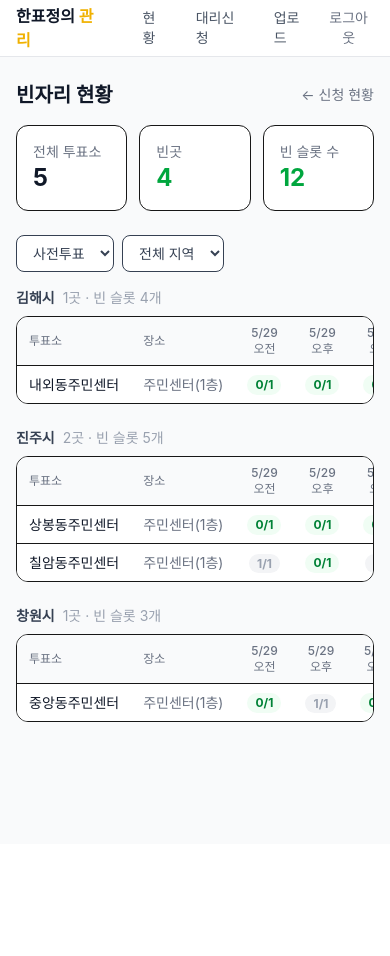
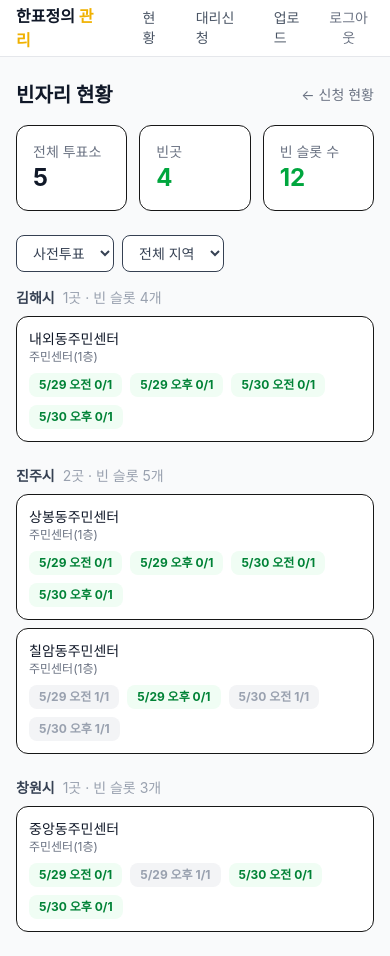
Before and after one commit to learn-slowly/1pyo, a Next.js app: page /admin/vacancies in a window 390 px wide. Before the commit the page ends 844 px from the top, so only its background shows below. Built offline with nearby package versions, Linux system fonts and the light colour scheme; a web font is replaced by a local one.

Commit message:
빈자리 현황 테이블 → 카드 레이아웃 (모바일 대응)
Co-Authored-By: Claude Opus 4.6 (1M context) <noreply@anthropic.com>

```diff
--- a/src/app/admin/vacancies/page.tsx
+++ b/src/app/admin/vacancies/page.tsx
@@ -131,50 +131,26 @@ export default function VacanciesPage() {
                   {regionStations.length}곳 · 빈 슬롯 {regionStations.reduce((s, st) => s + totalVacancies(st), 0)}개
                 </span>
               </h2>
-              <div className="overflow-x-auto border rounded-xl bg-white">
-                <table className="min-w-full text-sm">
-                  <thead>
-                    <tr className="bg-gray-50 border-b">
-                      <th className="px-3 py-2 text-left text-xs font-medium text-gray-500">투표소</th>
-                      <th className="px-3 py-2 text-left text-xs font-medium text-gray-500">장소</th>
-                      {type === 'polling' && (
-                        <>
-                          <th className="px-3 py-2 text-center text-xs font-medium text-gray-500">오전</th>
-                          <th className="px-3 py-2 text-center text-xs font-medium text-gray-500">오후</th>
-                        </>
-                      )}
-                      {type === 'early' && (
-                        <>
-                          <th className="px-3 py-2 text-center text-xs font-medium text-gray-500">5/29 오전</th>
-                          <th className="px-3 py-2 text-center text-xs font-medium text-gray-500">5/29 오후</th>
-                          <th className="px-3 py-2 text-center text-xs font-medium text-gray-500">5/30 오전</th>
-                          <th className="px-3 py-2 text-center text-xs font-medium text-gray-500">5/30 오후</th>
-                        </>
-                      )}
-                      {type === 'counting' && (
-                        <th className="px-3 py-2 text-center text-xs font-medium text-gray-500">현황</th>
-                      )}
-                    </tr>
-                  </thead>
-                  <tbody>
+              <div className="grid gap-2">
                 {regionStations.map((station) => {
                   const slots = getSlotInfo(station);
                   const slotKeys = getSlotKeys(station);
                   return (
-                        <tr key={station.id} className="border-b last:border-0 hover:bg-gray-50">
-                          <td className="px-3 py-2 whitespace-nowrap font-medium text-gray-900">{station.station_name}</td>
-                          <td className="px-3 py-2 whitespace-nowrap text-gray-500">{station.building_name || '-'}</td>
+                    <div key={station.id} className="bg-white border rounded-xl p-3">
+                      <div className="mb-2">
+                        <p className="font-medium text-sm text-gray-900">{station.station_name}</p>
+                        {station.building_name && <p className="text-xs text-gray-500">{station.building_name}</p>}
+                      </div>
+                      <div className="flex flex-wrap gap-2">
                         {slots.map((slot, i) => {
-                            const remaining = slot.max - slot.count;
-                            const full = remaining <= 0;
-                            return (
-                              <td key={slot.label} className="px-3 py-2 text-center whitespace-nowrap">
-                                {full ? (
-                                  <span className="text-xs font-bold px-2 py-0.5 rounded-full bg-gray-100 text-gray-400">
-                                    {slot.count}/{slot.max}
+                          const full = slot.max - slot.count <= 0;
+                          return full ? (
+                            <span key={slot.label} className="text-xs font-bold px-2.5 py-1 rounded-lg bg-gray-100 text-gray-400">
+                              {slot.label} {slot.count}/{slot.max}
                             </span>
                           ) : (
                             <button
+                              key={slot.label}
                               onClick={() => {
                                 const params = new URLSearchParams({
                                   type,
@@ -184,19 +160,16 @@ export default function VacanciesPage() {
                                 });
                                 router.push(`/admin/register?${params}`);
                               }}
-                                    className="text-xs font-bold px-2 py-0.5 rounded-full bg-green-50 text-green-700 hover:bg-green-100 cursor-pointer transition-colors"
+                              className="text-xs font-bold px-2.5 py-1 rounded-lg bg-green-50 text-green-700 hover:bg-green-100 transition-colors"
                             >
-                                    {slot.count}/{slot.max}
+                              {slot.label} {slot.count}/{slot.max}
                             </button>
-                                )}
-                              </td>
                           );
                         })}
-                        </tr>
+                      </div>
+                    </div>
                   );
                 })}
-                  </tbody>
-                </table>
               </div>
             </div>
           ))}
```
Lines whose indentation alone changed are shown as unchanged.
